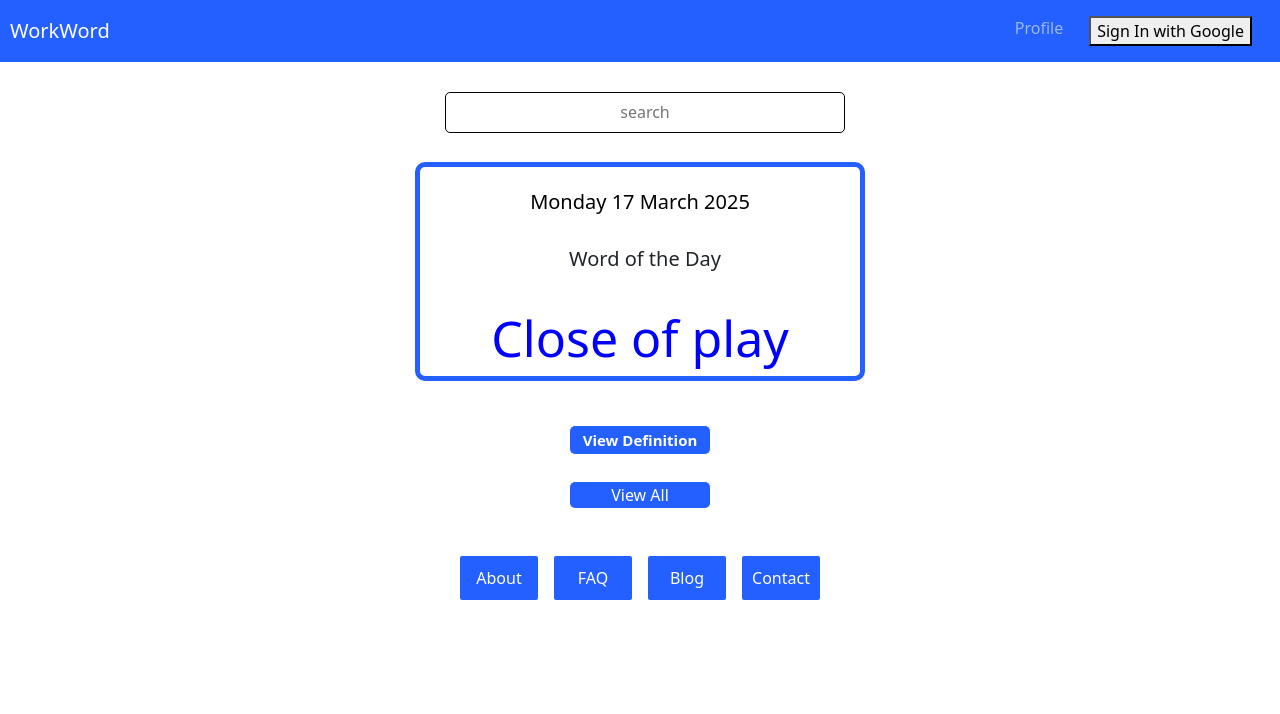
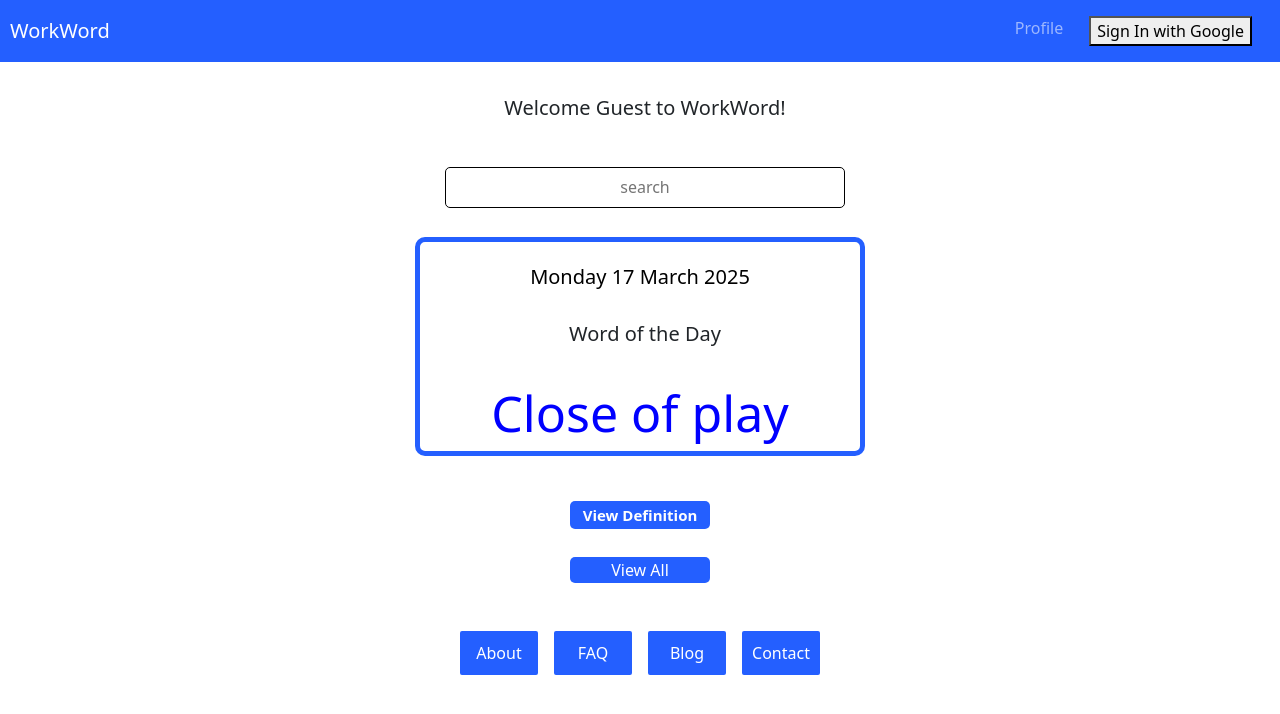
Before and after one commit to EriikT/ReactAppProject, a React (Create React App) app in the folder my-app/: page /Home in a window 1280 px wide. Shown: the top 714 px of the page. Built offline with nearby package versions, Linux system fonts and the light colour scheme; no server answers.

Commit message:
more changes

```diff
--- a/my-app/src/pages/Home.css
+++ b/my-app/src/pages/Home.css
@@ -9,6 +9,15 @@
   color: black;
   font-size: 20px;
   margin-top: 20px;
+}
+
+.welcome-banner {
+  display: flex;
+  flex-direction: column;
+  align-items: center;
+  justify-content: center;
+  margin-top: 25px;
+  height: 50px;
 }
 
 .search-container {
--- a/my-app/src/pages/Home.js
+++ b/my-app/src/pages/Home.js
@@ -4,14 +4,19 @@ import DataDisplay from "../components/DataDisplay";
 import Navbar from "../components/Navbar";
 import ViewDefinition from "../components/ViewDefinition";
 import DateComponent from "../components/DateComponent";
+import { useAuth } from "../context/AuthContext";
 
 
 export default function Home() {
+    const { user } = useAuth();
 
     return (
         <>
             <div>
                 <Navbar/>
+                <div className="welcome-banner">
+                    <h1>Welcome {user ? user.displayName : "Guest"} to WorkWord!</h1>
+                </div>
                 <form className="search-container">
                     <input className="search-bar" placeholder="search"></input>
                 </form>
```
